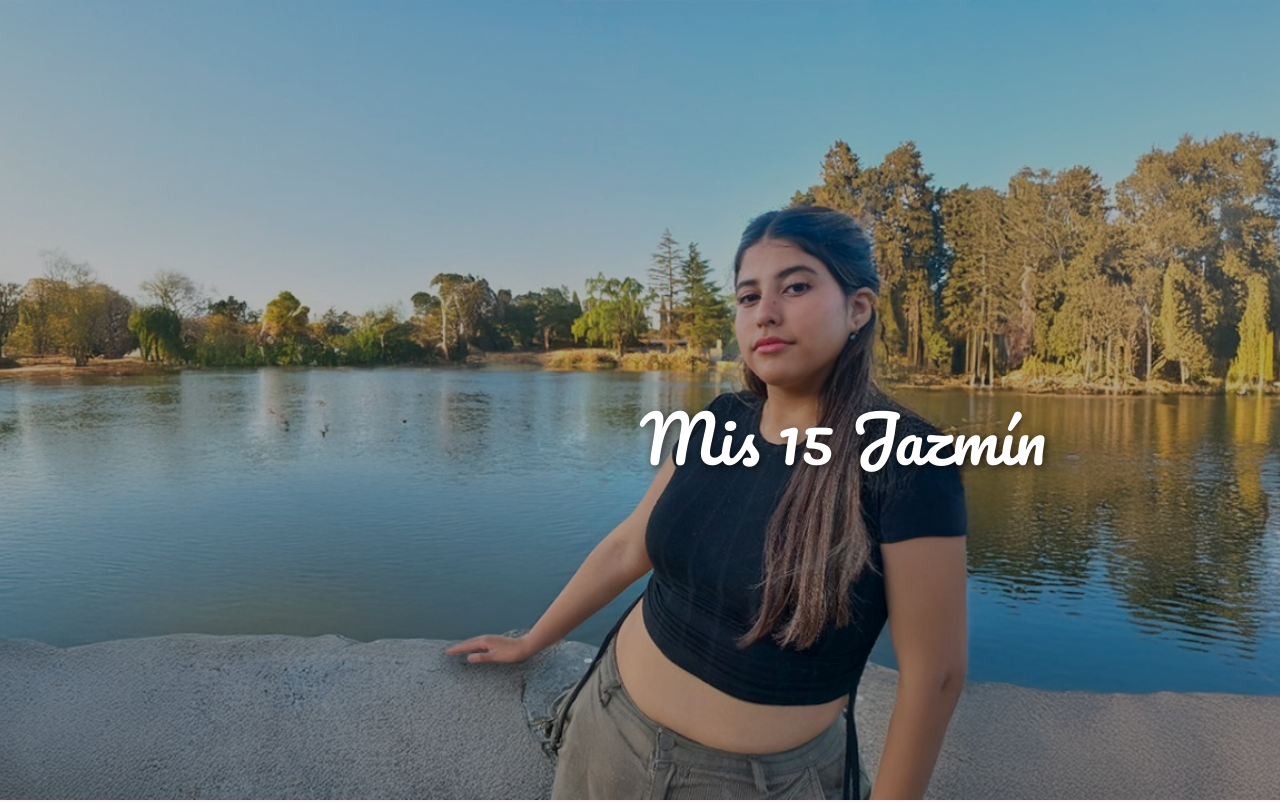
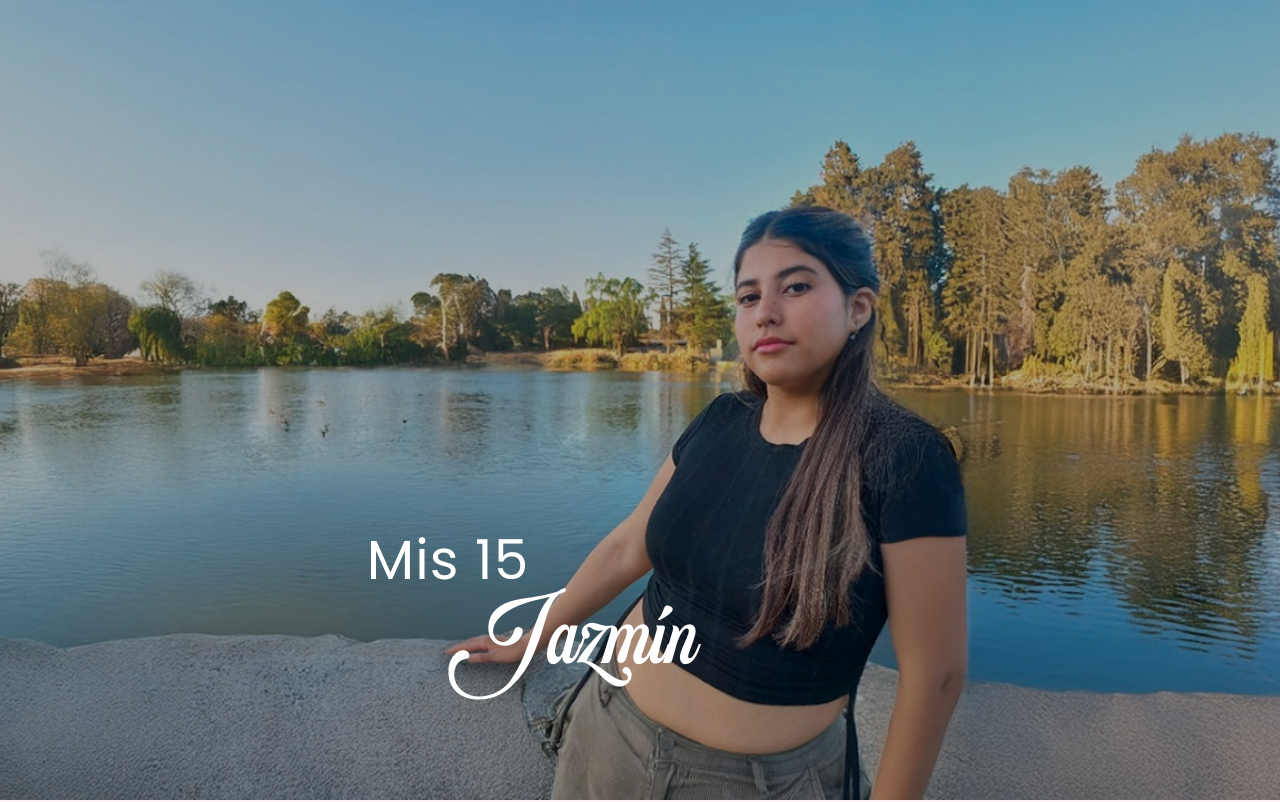
Before and after one commit to gasegovia-1405/Cumple_Jaz, a plain HTML site: page index.html in a window 1280 px wide. Shown: the top 802 px of the page. Drawn offline with nearby package versions, Linux system fonts and the light colour scheme.

Commit message:
cambios en sass

```diff
--- a/css/style.css
+++ b/css/style.css
@@ -3,9 +3,22 @@
   padding: 0;
   box-sizing: border-box;
 }
+@font-face {
+  font-family: 'White Dream';
+  src: url('../assets/WhiteDreamPERSONALUSEONLY-Regular.otf') format('truetype');
+  font-weight: normal;
+  font-style: normal;
+}
+
+/* Fuente de Google */
+@import url('https://fonts.googleapis.com/css2?family=Poppins:wght@400;600&display=swap');
+
 
 body {
-  font-family: "Montserrat", sans-serif;
+  font-family: 'Poppins', sans-serif;
+  font-weight: 400;
+  font-style: normal;
+  color: #222;
   background-color: #fff;
   color: #333;
   overflow-x: hidden;
@@ -26,15 +39,28 @@
 }
 
 header.hero h1 {
+  font-family: 'White Dream', cursive;
+  font-size: 4.6875rem;
+  font-weight: normal;
+  letter-spacing: 1px;
   position: absolute;
-  top: 50%;
-  left: 50%;
+  top: 75%;
+  left: 35%;
   transform: translate(-50%, -50%);
-  font-family: "Pacifico", cursive;
   color: #fff;
-  font-size: 4rem;
-  text-shadow: 2px 2px 10px rgba(0, 0, 0, 0.6);
 }
+header p {
+  font-family: 'Poppins', cursive;
+  font-size: 55px;
+  font-weight: normal;
+  letter-spacing: 1px;
+  position: absolute;
+  top: 70%;
+  left: 35%;
+  transform: translate(-50%, -50%);
+  color: #fff;
+}
+
 
 /* ==== CONTADOR ==== */
 .countdown {
@@ -344,10 +370,10 @@
   }
 @media (max-width: 768px) {
  header.hero img {
-  transform: scale(0.9); /* 0.9 = 90% del tamaño original */
+  transform: scale(0.9);
   object-position: 65% center;
   object-fit: cover;
-  transition: transform 0.5s ease; /* opcional si querés animación suave */
+  transition: transform 0.5s ease;
 }
 }
 
--- a/index.html
+++ b/index.html
@@ -8,12 +8,18 @@
   <link href="https://fonts.googleapis.com/css2?family=Montserrat:wght@400;600&family=Pacifico&display=swap" rel="stylesheet">
   <link rel="stylesheet" href="https://unpkg.com/aos@next/dist/aos.css" />
   <link href="https://cdn.jsdelivr.net/npm/bootstrap@5.2.3/dist/css/bootstrap.min.css" rel="stylesheet">
+  <link rel="preconnect" href="https://fonts.googleapis.com">
+  <link rel="preconnect" href="https://fonts.gstatic.com" crossorigin>
+  <link href="https://fonts.googleapis.com/css2?family=Poppins:ital,wght@0,100;0,200;0,300;0,400;0,500;0,600;0,700;0,800;0,900;1,100;1,200;1,300;1,400;1,500;1,600;1,700;1,800;1,900&display=swap" rel="stylesheet">
 </head>
 <body>
   <header class="hero">
     <img src="./assets/jazz_header.jpg" class="img-fluid" alt="Foto Jazmín">
+    <p sata-aos="zoom-in">
+      Mis 15
+    </p>
     <h1 data-aos="zoom-in">
-      Mis 15 Jazmín
+          Jazmín
     </h1>
 
   </header>
```
Also changed, not shown: assets/WhiteDreamPERSONALUSEONLY-Regular.otf (added).
